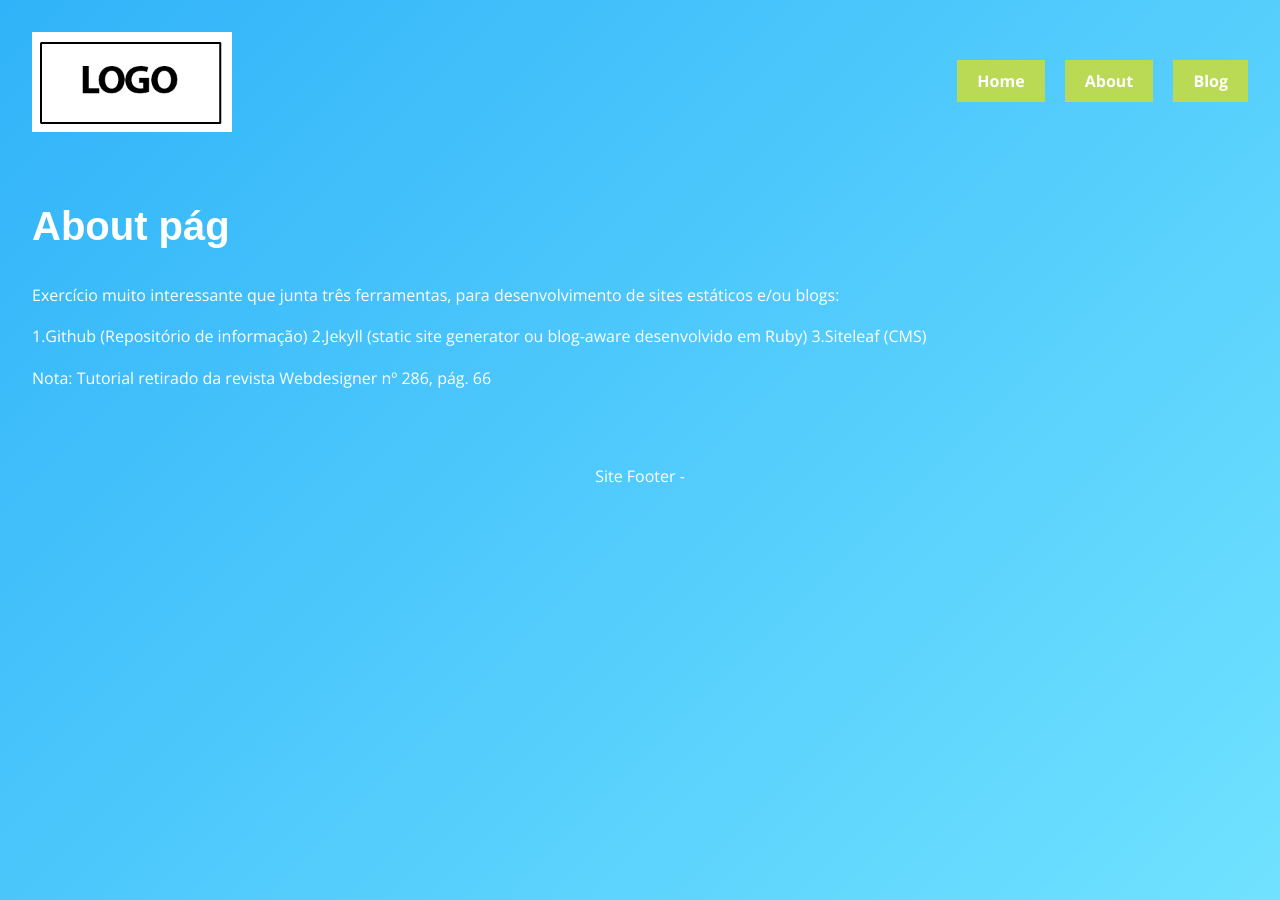
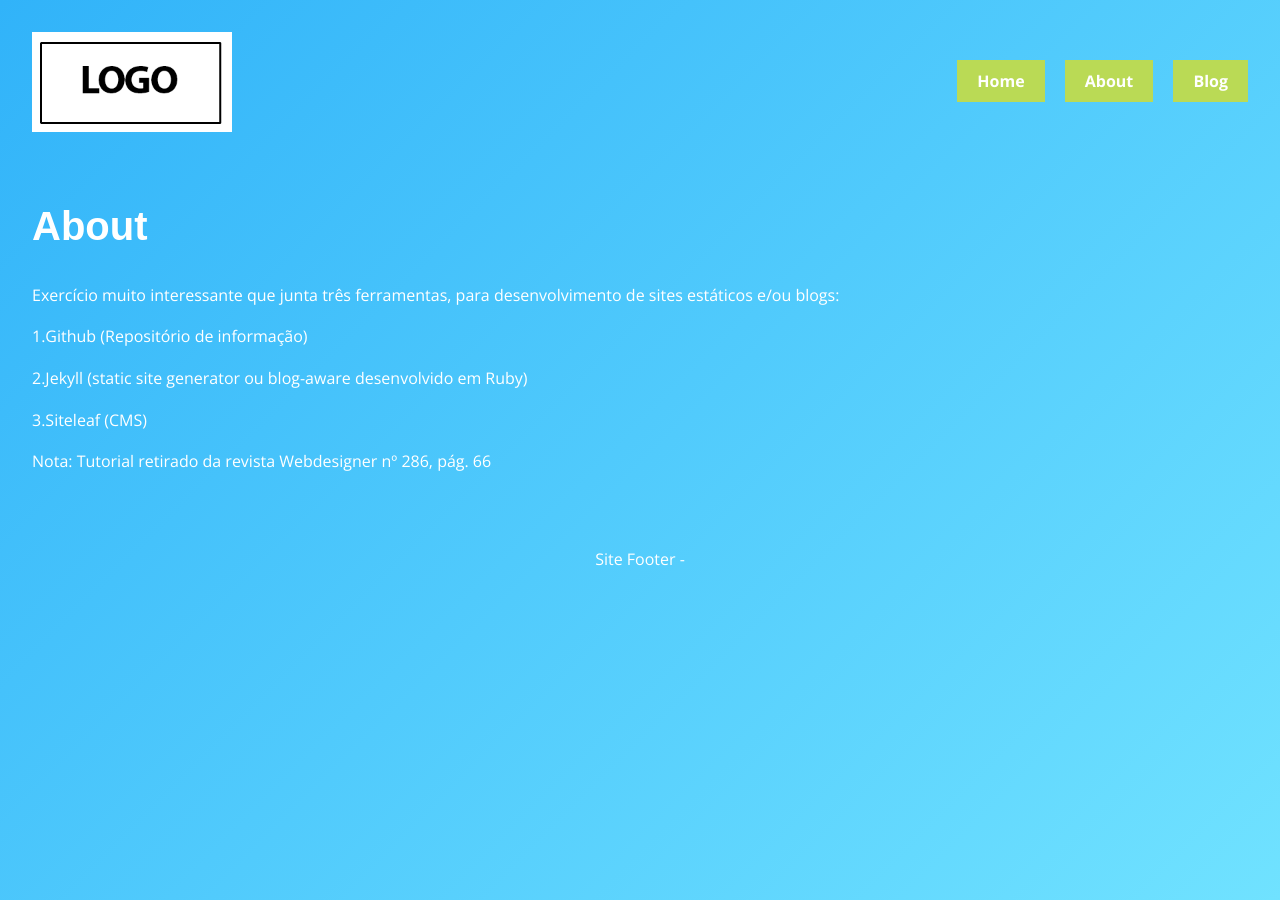
Before and after one commit to MMiguel1925/tuturial286.github.io, a Jekyll site: the page built from about.md, in a window 1280 px wide. Built offline with Jekyll 4.4.1, drawn with Linux system fonts in a browser that asks for light colours; some web fonts are replaced.

Commit message:
Updated About

```diff
--- a/about.md
+++ b/about.md
@@ -3,12 +3,14 @@ title: About
 layout: default
 ---
 
-# About pág
+# About
 
 Exercício muito interessante que junta três ferramentas, para desenvolvimento de sites estáticos e/ou blogs:
 
 1.Github (Repositório de informação)
+
 2.Jekyll (static site generator ou blog-aware desenvolvido em Ruby)
+
 3.Siteleaf (CMS)
 
 Nota: Tutorial retirado da revista Webdesigner nº 286, pág. 66
```
